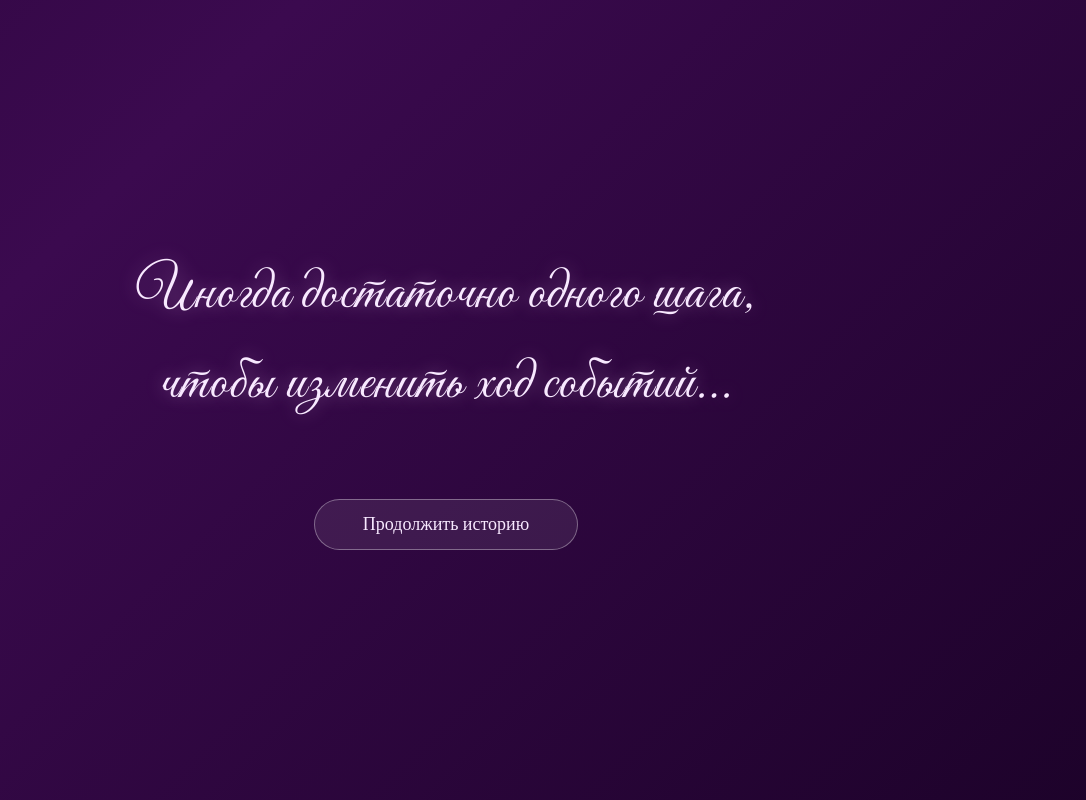
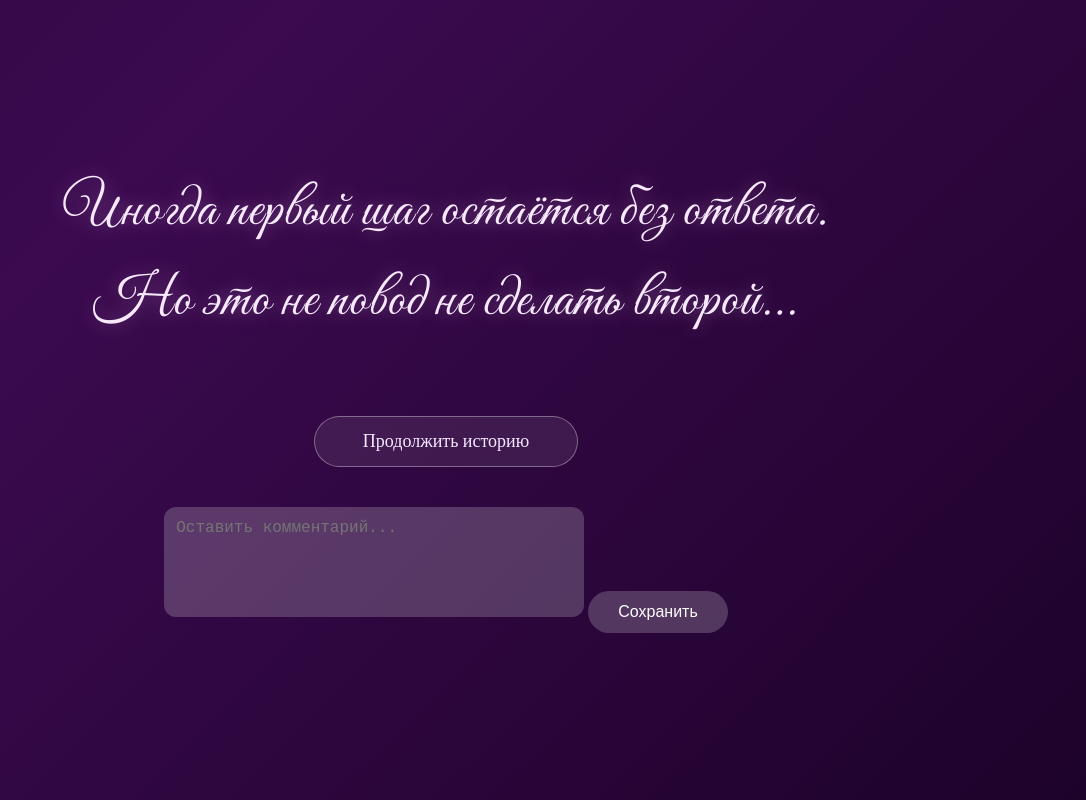
Before and after one commit to Sancho772/first-step, a plain HTML site: page index.html in a window 1280 px wide. Shown: the whole page, without its empty margins (194-1280 px from the left). Drawn offline with Linux system fonts and the light colour scheme.

Commit message:
Add files via upload

```diff
--- a/index.html
+++ b/index.html
@@ -90,6 +90,36 @@ h1 {
     50% { background-position: 100% 50%; }
     100% { background-position: 0% 50%; }
 }
+
+textarea {
+width: 100%;
+max-width: 420px;
+height: 110px;
+padding: 12px;
+border-radius: 12px;
+border: none;
+margin-top: 40px;
+font-size: 16px;
+resize: none;
+background: rgba(255,255,255,0.2);
+color: whithe;
+}
+
+button {
+margin-top: 5   px;
+padding: 12px 30px;
+border-radius: 30px;
+border: none;
+background: rgba(255,255,255,0.2);
+color: white;
+font-size: 16px;
+cursor: pointer;
+}
+
+button:hover {
+background: rgba(255,255,255,0.35);
+}
+
 </style>
 
     <!-- Google tag (gtag.js) -->
@@ -107,13 +137,24 @@ h1 {
 
 <div class="container">
     <h1>
-        Иногда достаточно одного шага,<br>
-        чтобы изменить ход событий...
+        Иногда первый шаг остаётся без ответа.<br>
+        Но это не повод не сделать второй...
     </h1>
 
     <a class="button" href="https://t.me/Sanjarbek_Orinbayev" target="_blank">
         Продолжить историю
     </a>
+
+<form name="comment" method="POST" data-netlify="true">
+
+<input type="hidden" name="form-name" value="comment" />
+
+<textarea name="message" placeholder="Оставить комментарий..." required></textarea>
+
+<button type="submit">Сохранить</button>
+
+</form>
+
 </div>
 
 </body>
```
